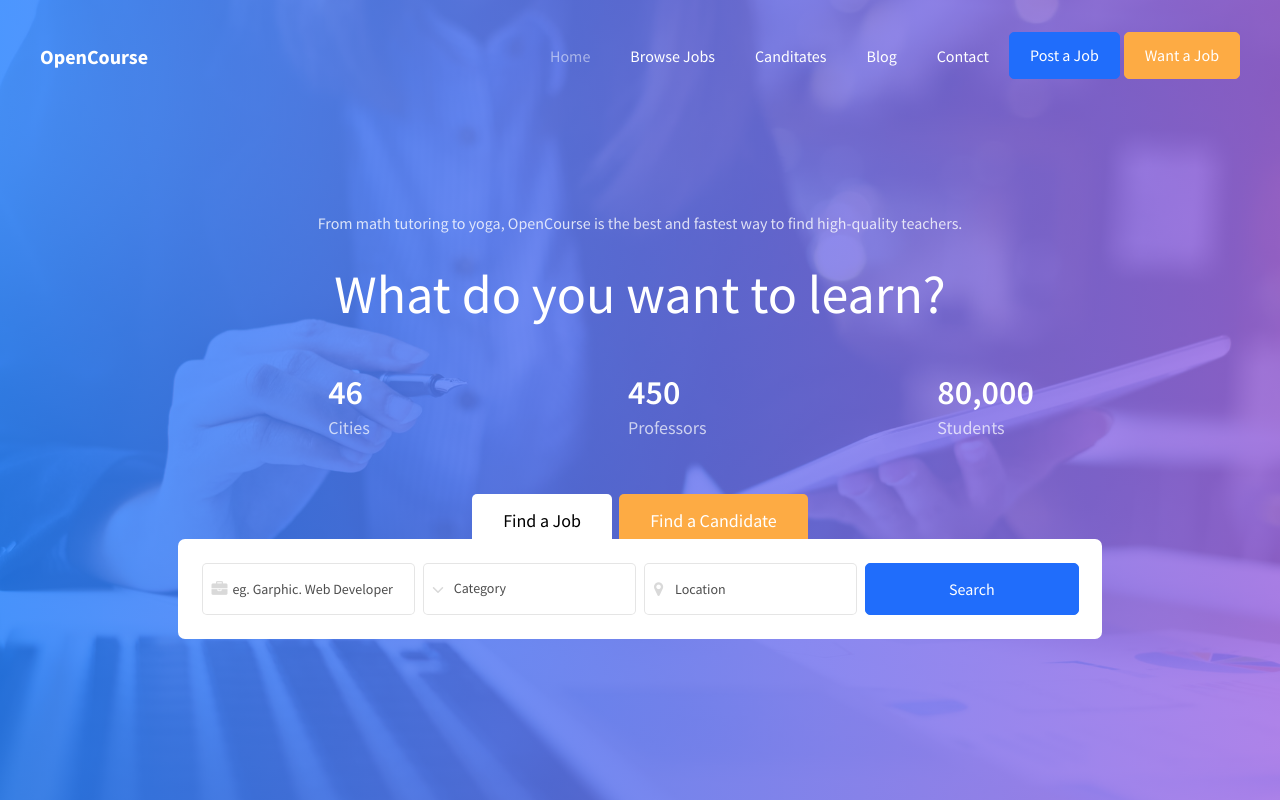
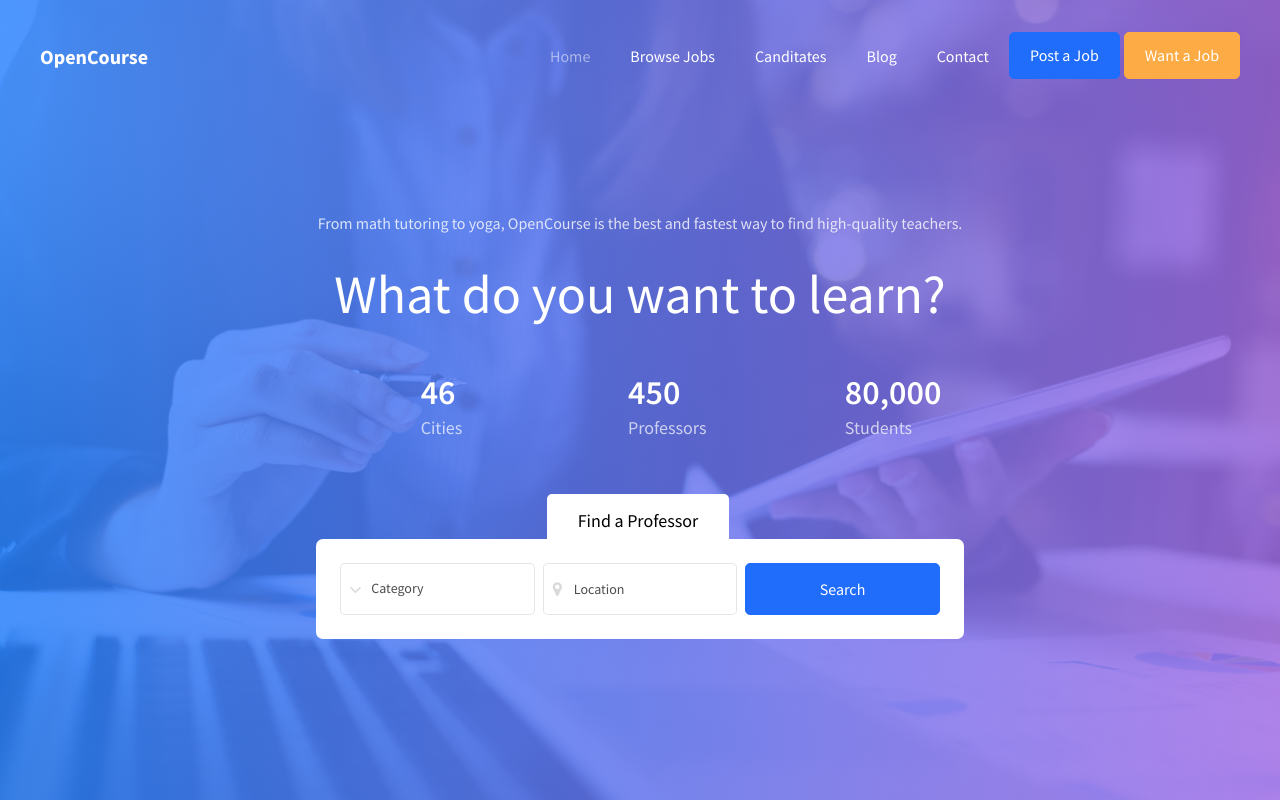
Before and after one commit to Romanchikus/opencourse, a Django app: page /courses/list/ in a window 1280 px wide. Run offline with Django 3.2, Linux system fonts and the light colour scheme; data that the repository does not hold is empty; some libraries are stand-ins or nearby versions; some web fonts are replaced.

Commit message:
Skillhunt: remove redundant sections from form

```diff
--- a/templates/base.html
+++ b/templates/base.html
@@ -57,7 +57,7 @@
       <div class="overlay"></div>
       <div class="container">
       	<div class="row d-md-flex no-gutters slider-text align-items-center justify-content-center">
-	        <div class="col-md-10 d-flex align-items-center ftco-animate">
+	        <div class="col-md-7 d-flex align-items-center ftco-animate">
 	        	<div class="text text-center pt-5 mt-md-5">
 	        		<p class="mb-4">From math tutoring to yoga, OpenCourse is the best and fastest way to find high-quality teachers.</p>
 	            <h1 class="mb-5">What do you want to learn?</h1>
@@ -108,9 +108,7 @@
 								<div class="row">
 			            <div class="col-md-12 nav-link-wrap">
 				            <div class="nav nav-pills text-center" id="v-pills-tab" role="tablist" aria-orientation="vertical">
-				              <a class="nav-link active mr-md-1" id="v-pills-1-tab" data-toggle="pill" href="#v-pills-1" role="tab" aria-controls="v-pills-1" aria-selected="true">Find a Job</a>
-
-				              <a class="nav-link" id="v-pills-2-tab" data-toggle="pill" href="#v-pills-2" role="tab" aria-controls="v-pills-2" aria-selected="false">Find a Candidate</a>
+				              <a class="nav-link active mr-md-1" id="v-pills-1-tab" data-toggle="pill" href="#v-pills-1" role="tab" aria-controls="v-pills-1" aria-selected="true">Find a Professor</a>
 
 				            </div>
 				          </div>
@@ -121,14 +119,6 @@
 				              <div class="tab-pane fade show active" id="v-pills-1" role="tabpanel" aria-labelledby="v-pills-nextgen-tab">
 				              	<form action="#" class="search-job">
 				              		<div class="row no-gutters">
-				              			<div class="col-md mr-md-2">
-				              				<div class="form-group">
-					              				<div class="form-field">
-					              					<div class="icon"><span class="icon-briefcase"></span></div>
-									                <input type="text" class="form-control" placeholder="eg. Garphic. Web Developer">
-									              </div>
-								              </div>
-				              			</div>
 				              			<div class="col-md mr-md-2">
 				              				<div class="form-group">
 				              					<div class="form-field">
@@ -165,52 +155,6 @@
 				              	</form>
 				              </div>
 
-				              <div class="tab-pane fade" id="v-pills-2" role="tabpanel" aria-labelledby="v-pills-performance-tab">
-				              	<form action="#" class="search-job">
-				              		<div class="row">
-				              			<div class="col-md">
-				              				<div class="form-group">
-					              				<div class="form-field">
-					              					<div class="icon"><span class="icon-user"></span></div>
-									                <input type="text" class="form-control" placeholder="eg. Adam Scott">
-									              </div>
-								              </div>
-				              			</div>
-				              			<div class="col-md">
-				              				<div class="form-group">
-				              					<div class="form-field">
-					              					<div class="select-wrap">
-							                      <div class="icon"><span class="ion-ios-arrow-down"></span></div>
-							                      <select name="" id="" class="form-control">
-							                      	<option value="">Category</option>
-							                      	<option value="">Full Time</option>
-							                        <option value="">Part Time</option>
-							                        <option value="">Freelance</option>
-							                        <option value="">Internship</option>
-							                        <option value="">Temporary</option>
-							                      </select>
-							                    </div>
-									              </div>
-								              </div>
-				              			</div>
-				              			<div class="col-md">
-				              				<div class="form-group">
-				              					<div class="form-field">
-					              					<div class="icon"><span class="icon-map-marker"></span></div>
-									                <input type="text" class="form-control" placeholder="Location">
-									              </div>
-								              </div>
-				              			</div>
-				              			<div class="col-md">
-				              				<div class="form-group">
-				              					<div class="form-field">
-									                <button type="submit" class="form-control btn btn-primary">Search</button>
-									              </div>
-								              </div>
-				              			</div>
-				              		</div>
-				              	</form>
-				              </div>
 				            </div>
 				          </div>
 				        </div>
```
